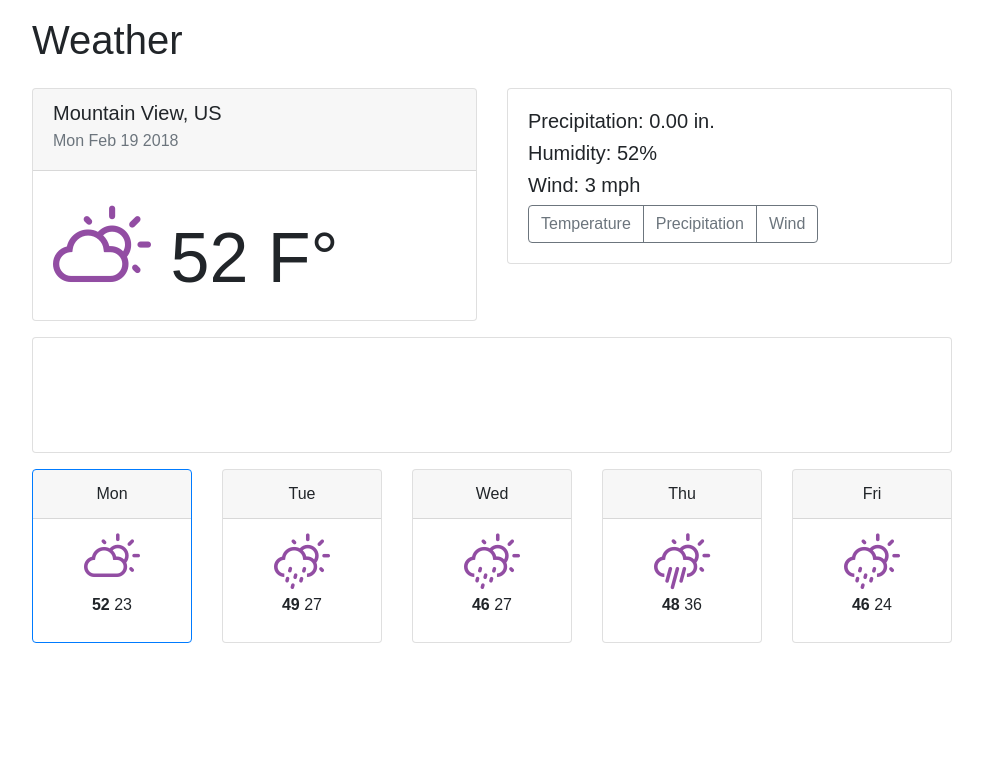
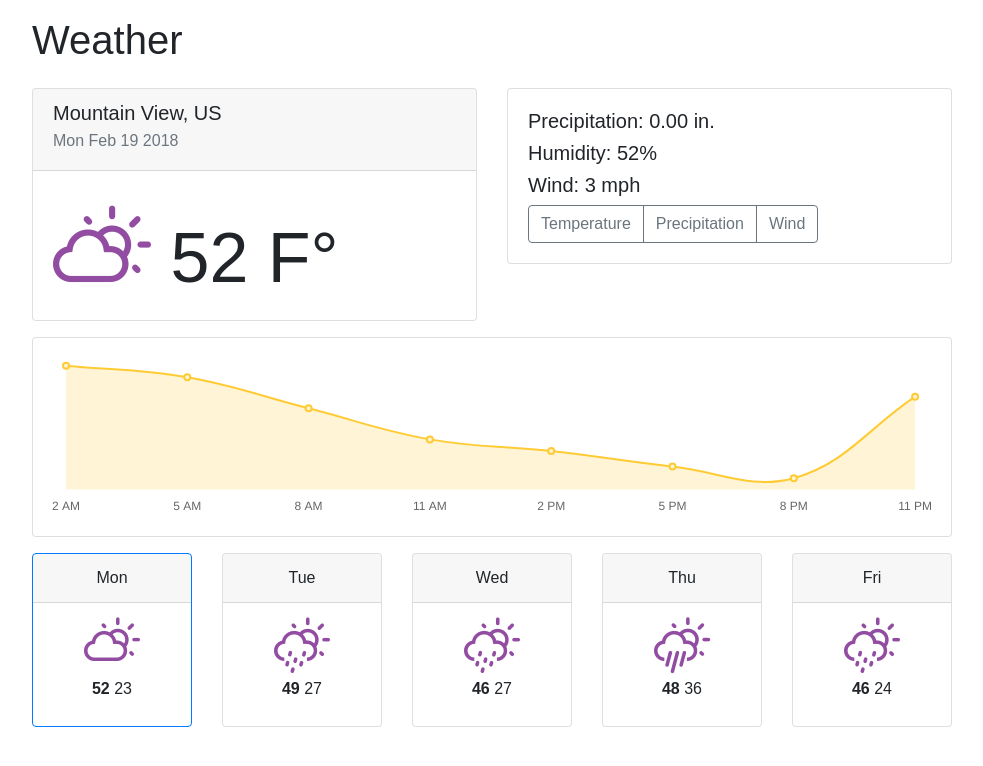
Before and after one commit to jyi468/weather, a React (Create React App) app: page / in a window 1280 px wide. Shown: the top 766 px of the page, without its empty margins (148-1131 px from the left). Built offline with nearby package versions, Linux system fonts and the light colour scheme.

Commit message:
Fix rerendering issue on point click

```diff
--- a/src/components/App.tsx
+++ b/src/components/App.tsx
@@ -4,7 +4,6 @@ import {WeatherMain} from './weatherMain/WeatherMain';
 import './App.css';
 import {WeatherState} from "../types/types";
 import WeatherDayContainer from "../containers/WeatherDayContainer";
-import WeatherUtils from "../WeatherUtils";
 import WeatherSelectorContainer from "../containers/WeatherSelectorContainer";
 import WeatherChartContainer from "../containers/WeatherChartContainer";
 
@@ -51,9 +50,6 @@ export class App extends React.Component<WeatherState, WeatherState> {
         let currentDay = days[dayIndex];
         let currentForecast = currentDay.hours[hourIndex];
 
-        let temps = currentDay.hours.map((forecast: any) => {
-            return WeatherUtils.getTemperature(forecast.temperature, scale);
-        });
         // Transform hours to points for graph.
         return (
             <div className="container">
@@ -84,9 +80,7 @@ export class App extends React.Component<WeatherState, WeatherState> {
                 </div>
                 <div className="row">
                     <div className="col-sm-10 offset-sm-1 mb-3">
-                        <WeatherChartContainer
-                            points={temps}
-                        />
+                        <WeatherChartContainer/>
                     </div>
                 </div>
                 <div className="row">
--- a/src/components/weatherChart/WeatherChart.tsx
+++ b/src/components/weatherChart/WeatherChart.tsx
@@ -1,9 +1,10 @@
 import * as React from "react";
 import {Chart} from 'chart.js';
-import {ChartType, TempScale, WeatherState} from "../../types/types";
+import {ChartType, Day, TempScale, WeatherState} from "../../types/types";
+import WeatherUtils from "../../WeatherUtils";
 
 export interface ChartProps {
-    points: any[]
+    days: Day[];
     scale: TempScale;
     dayIndex: number;
     chartType: ChartType;
@@ -20,19 +21,25 @@ export class WeatherChart extends React.Component<ChartProps, WeatherState> {
     }
 
     // Do not update component if same day
-    shouldComponentUpdate(nextProps: ChartProps) {
+    /*shouldComponentUpdate(nextProps: ChartProps) {
         if (nextProps) {
             return (nextProps.dayIndex !== this.props.dayIndex) ||
                 (nextProps.chartType !== this.props.chartType);
         }
 
         return true;
-    }
+    }*/
 
     render() {
-        let {points, scale, changeHour, chartType} = this.props;
+        let { days, dayIndex, scale, changeHour, chartType} = this.props;
+        let points: any = [];
+        if (days) {
+            points = days[dayIndex].hours.map((forecast: any) => {
+                return WeatherUtils.getTemperature(forecast.temperature, scale);
+            });
+        }
+
         let ctx = document.getElementById("myChart") as HTMLCanvasElement;
-
         // Fix: do not re render when point is clicked
         if (ctx && chartType === ChartType.Temperature) {
             //let progress = document.getElementById('animationProgress');
@@ -103,8 +110,7 @@ export class WeatherChart extends React.Component<ChartProps, WeatherState> {
         return (
             <div className="card p-3">
                 <div className="card-img-top">
-                    {chartType === ChartType.Temperature &&
-                    <canvas id="myChart" width="400" height="75"></canvas>}
+                    {<canvas id="myChart" width="400" height="75"></canvas>}
                 </div>
             </div>
 
--- a/src/containers/WeatherChartContainer.tsx
+++ b/src/containers/WeatherChartContainer.tsx
@@ -5,13 +5,10 @@ import { connect } from 'react-redux';
 import { ThunkDispatch } from 'redux-thunk';
 import {WeatherChart} from "../components/weatherChart/WeatherChart";
 
-export interface ChartContainer {
-    points: any[];
-}
-
-export function mapStateToProps({ scale, dayIndex, chartType }: WeatherState, { points }: ChartContainer) {
+// Chart rerendering depends on if this function returns differently than previously
+export function mapStateToProps({ scale, days, dayIndex, chartType }: WeatherState) {
     return {
-        points,
+        days,
         scale,
         dayIndex,
         chartType
--- a/src/containers/WeatherSelectorContainer.tsx
+++ b/src/containers/WeatherSelectorContainer.tsx
@@ -12,6 +12,7 @@ export interface SelectorContainer {
     wind: Wind;
 }
 
+// Returned object decides if re-render is necessary
 export function mapStateToProps({ chartType }: WeatherState, { precipitation, humidity, wind }: SelectorContainer) {
     return {
         chartType,
```
